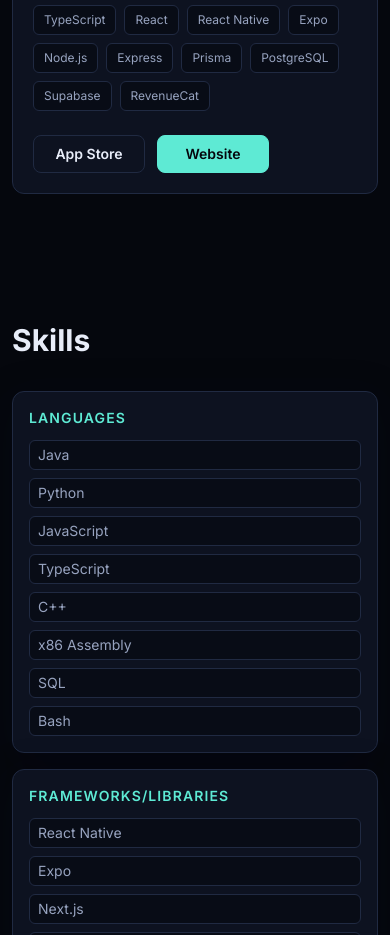
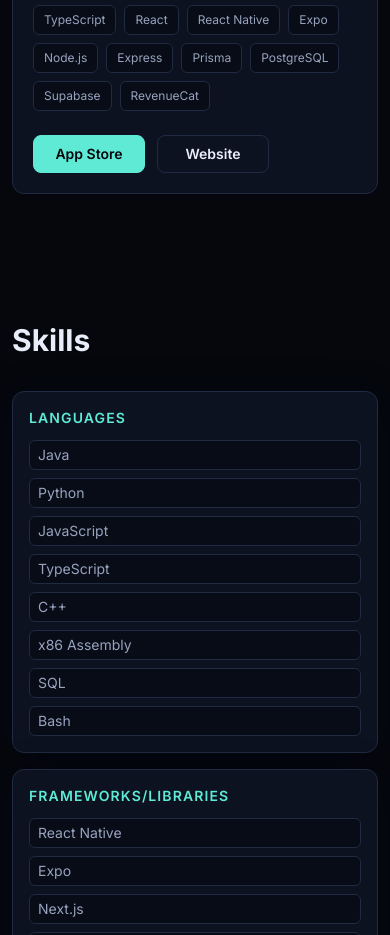
Before and after one commit to fernando-ace/Portfolio-Website, a React (Vite) app: page / in a window 390 px wide. Shown: the part 5740-6675 px from the top of the page. Built offline with nearby package versions, Linux system fonts and the light colour scheme.

Commit message:
Highlight App Store links for mobile projects

```diff
--- a/src/components/projects/ProjectDetailCard.jsx
+++ b/src/components/projects/ProjectDetailCard.jsx
@@ -48,12 +48,17 @@
           </a>
         ) : null}
         {project.appStoreHref ? (
-          <a className="btn-ghost min-w-28 text-sm" href={project.appStoreHref} target="_blank" rel="noreferrer">
+          <a className="btn-primary min-w-28 text-sm" href={project.appStoreHref} target="_blank" rel="noreferrer">
             {project.appStoreLabel ?? "App Store"}
           </a>
         ) : null}
         {project.liveHref ? (
-          <a className="btn-primary min-w-28 text-sm" href={project.liveHref} target="_blank" rel="noreferrer">
+          <a
+            className={`${project.appStoreHref ? "btn-ghost" : "btn-primary"} min-w-28 text-sm`}
+            href={project.liveHref}
+            target="_blank"
+            rel="noreferrer"
+          >
             {project.liveLabel}
           </a>
         ) : null}
--- a/src/data/portfolioData.js
+++ b/src/data/portfolioData.js
@@ -115,6 +115,8 @@
       "Implemented verified @auburn.edu signup, row-level access controls, and reporting, blocking, and moderation workflows."
     ],
     stack: ["TypeScript", "React Native", "Expo", "Supabase", "PostgreSQL", "TanStack Query"],
+    appStoreHref: "https://apps.apple.com/us/app/auburn-market/id6793007218",
+    appStoreLabel: "App Store",
     liveHref: "https://the-auburn-market.expo.app/",
     liveLabel: "Website"
   },
```
